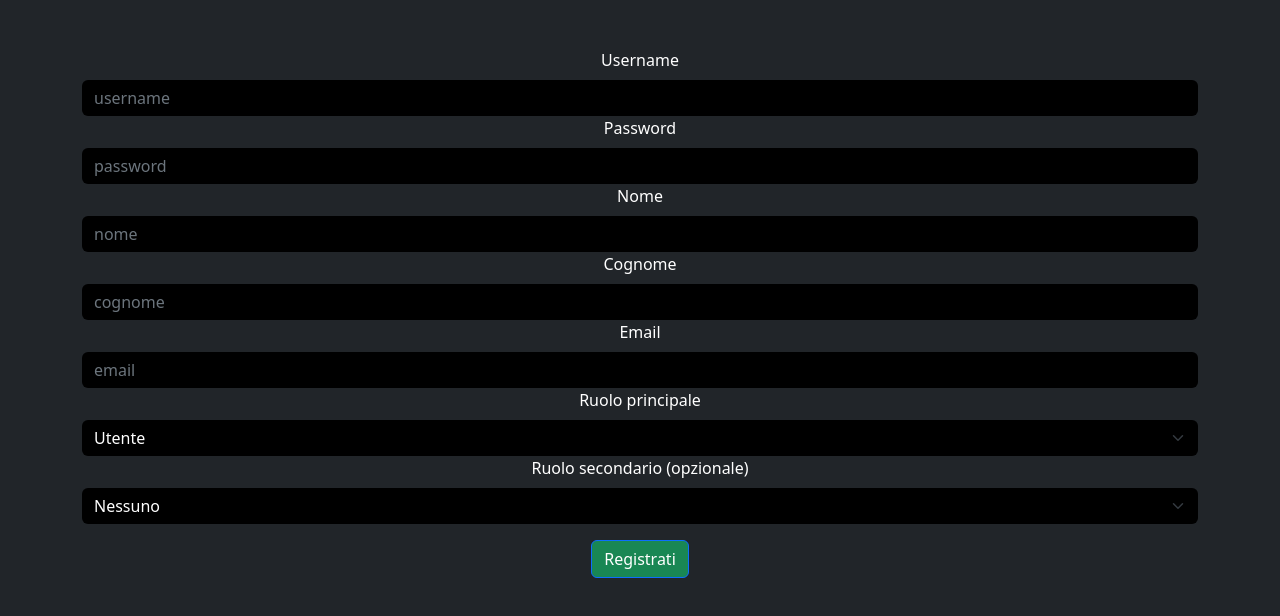
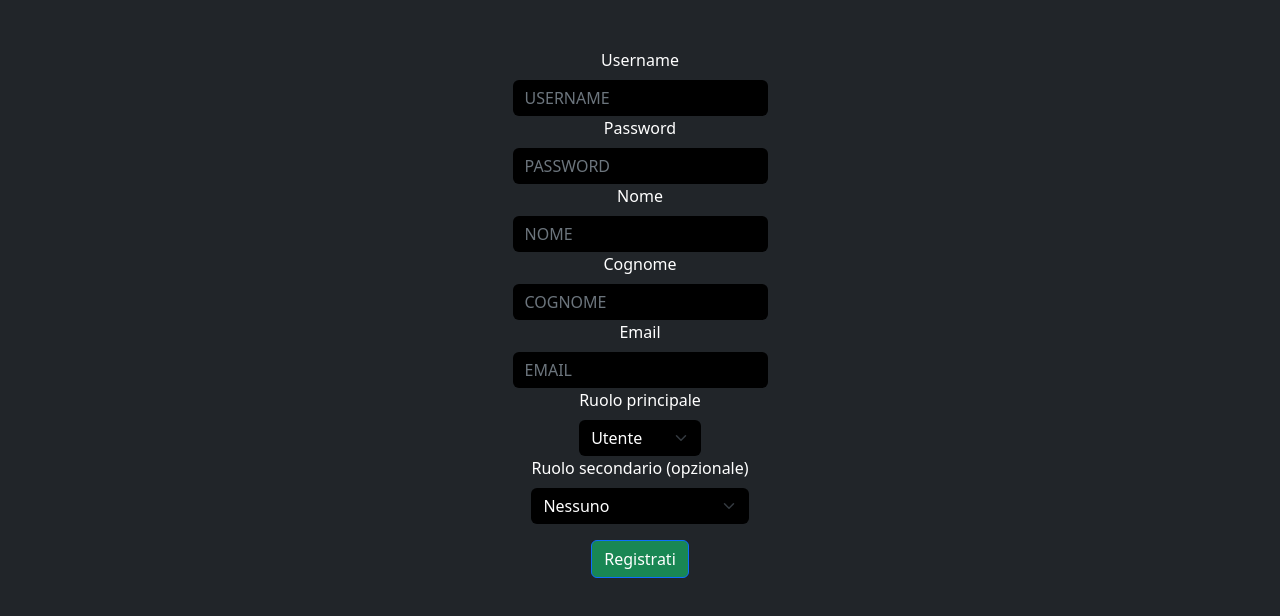
Before and after one commit to DGSimone99/epicode-buildweek-energy-frontend, a React (Vite) app: page /register in a window 1280 px wide. Shown: the top 616 px of the page. Built offline with nearby package versions, Linux system fonts and the light colour scheme.

Commit message:
Tasto Registrati

```diff
--- a/src/components/FormClienti.jsx
+++ b/src/components/FormClienti.jsx
@@ -23,7 +23,7 @@ function FormClienti() {
     nomeContatto: "",
     cognomeContatto: "",
     telefonoContatto: "",
-    tipoCliente: "",
+    tipoCliente: "PA",
     indirizzoSedeLegale: {
       via: "",
       civico: "",
--- a/src/components/LoginPage.jsx
+++ b/src/components/LoginPage.jsx
@@ -3,7 +3,7 @@ import Button from "react-bootstrap/Button";
 import Form from "react-bootstrap/Form";
 import { useDispatch } from "react-redux";
 import { login } from "../redux/action";
-import { useNavigate } from "react-router";
+import { Link, useNavigate } from "react-router";
 import { Container } from "react-bootstrap";
 
 function LoginPage() {
@@ -36,7 +36,7 @@ function LoginPage() {
   };
 
   return (
-    <Container className="h-100">
+    <Container className="h-100 mt-5">
       <Form
         noValidate
         validated={validated}
@@ -72,6 +72,9 @@ function LoginPage() {
         <Button className="mt-3 bg-primary" type="submit">
           Login
         </Button>
+        <Link className="mt-3 text-decoration-none" to="/register">
+          Registrati
+        </Link>
       </Form>
     </Container>
   );
--- a/src/components/RegisterPage.jsx
+++ b/src/components/RegisterPage.jsx
@@ -27,13 +27,16 @@ function RegisterPage() {
 
   return (
     <Container className="h-100 mt-5">
-      <Form onSubmit={handleSubmit} className="text-center">
+      <Form
+        onSubmit={handleSubmit}
+        className="d-flex flex-column justify-content-center align-items-center text-center"
+      >
         {["username", "password", "nome", "cognome", "email"].map((field) => (
           <Form.Group controlId={field} key={field}>
             <Form.Label>{field.charAt(0).toUpperCase() + field.slice(1)}</Form.Label>
             <Form.Control
               type={field === "password" ? "password" : "text"}
-              placeholder={field}
+              placeholder={field.toUpperCase()}
               value={form[field]}
               onChange={(e) => setForm({ ...form, [field]: e.target.value })}
               className="bg-black border-0"
```
